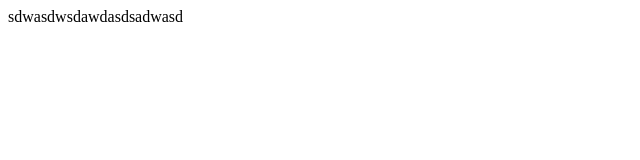
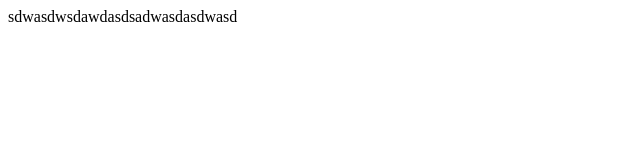
Before and after one commit to seazaz/WEB_SHOPPING, a plain HTML site: page index.html in a window 1280 px wide. Shown: the full height of the page, 0-640 px from the left. Drawn offline with Linux system fonts and the light colour scheme.

Commit message:
Ronnakon

```diff
--- a/index.html
+++ b/index.html
@@ -6,6 +6,6 @@
     <title>SOPPER</title>
 </head>
 <body>
-    sdwasdwsdawdasdsadwasd
+    sdwasdwsdawdasdsadwasdasdwasd
 </body>
 </html>
```
